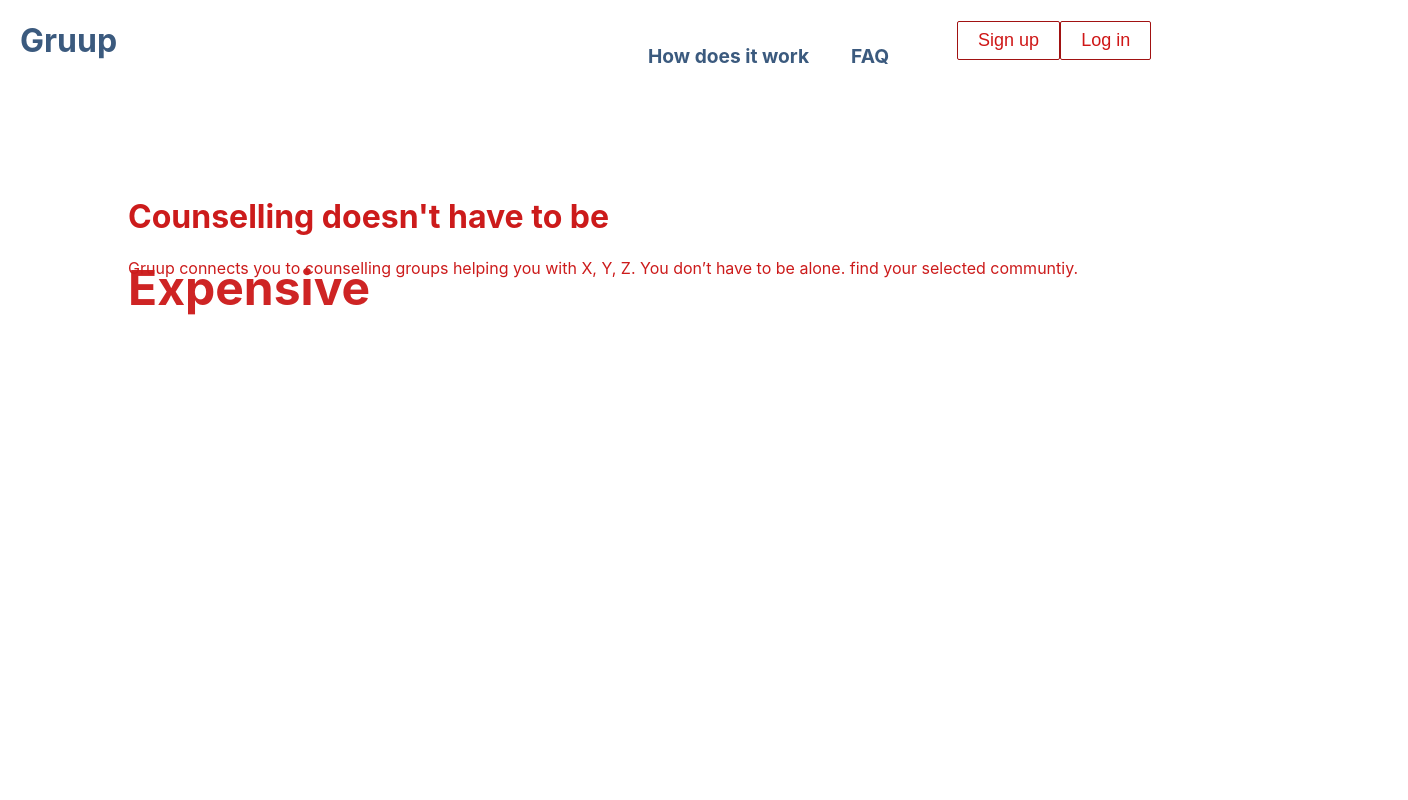
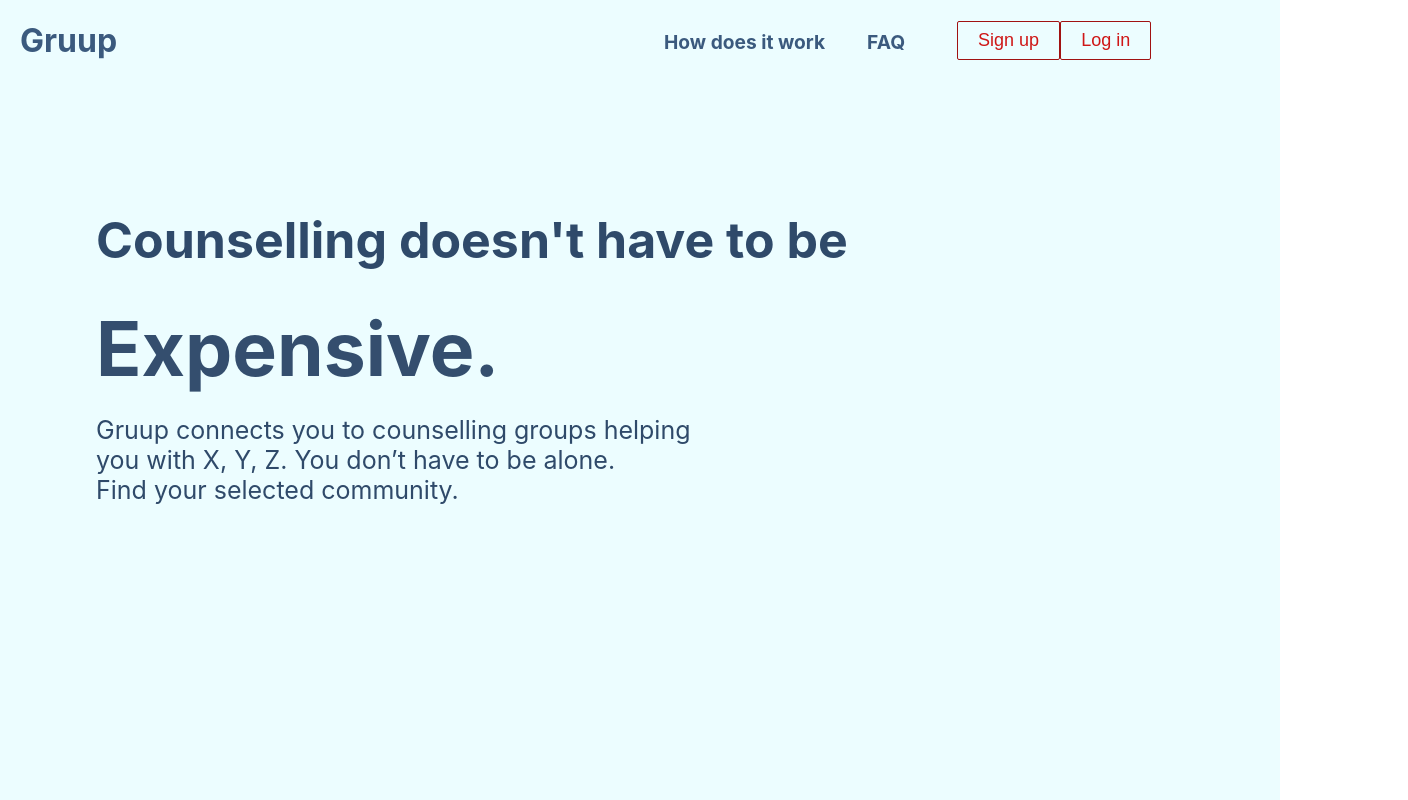
Before and after one commit to kais509/Gruup, a React (Create React App) app in the folder gruup/: page / in a window 1280 px wide. Shown: the top 800 px of the page, 1408 px wide, since content can reach past the window. Built offline with nearby package versions, Linux system fonts and the light colour scheme.

Commit message:
Fixed homepage layout

```diff
--- a/gruup/src/App.css
+++ b/gruup/src/App.css
@@ -1,5 +1,6 @@
 .App {
   text-align: center;
+  background-color: #ECFDFF;
 }
 
 .App-logo {
--- a/gruup/src/App.js
+++ b/gruup/src/App.js
@@ -8,7 +8,9 @@ import Signup from "./components/pages/Signup";
 
 export default function App() {
   return (
-  <>
+    <div className="App">
+
+
    <Router>
        <Navbar />
        <Switch>
@@ -18,8 +20,8 @@ export default function App() {
        </Switch>
 
    </Router>
+   <header className="App-header"> </header>
+  </div>
 
-
-   </>
   );
 }
--- a/gruup/src/components/Button.css
+++ b/gruup/src/components/Button.css
@@ -1,5 +1,6 @@
 :root {
     --primary: rgb(161, 18, 18);
+
   }
 
   .btn {
@@ -8,6 +9,7 @@
     outline: none;
     border: none;
     cursor: pointer;
+
   }
 
   .btn--primary {
@@ -40,4 +42,5 @@
     background: #fff;
     color: #242424;
     transition: 250ms;
+
   }
--- a/gruup/src/components/Button.js
+++ b/gruup/src/components/Button.js
@@ -20,7 +20,7 @@ export const Button = ({
   const checkButtonSize = SIZES.includes(buttonSize) ? buttonSize : SIZES[0];
 
   return (
-    <Link to='/sign-up' className='btn-mobile'>
+    <Link to='/signup' className='btn-mobile'>
       <button
         className={`btn ${checkButtonStyle} ${checkButtonSize}`}
         onClick={onClick}
--- a/gruup/src/components/Navbar.css
+++ b/gruup/src/components/Navbar.css
@@ -49,7 +49,7 @@
   }
 
   .nav-item {
-    height: 9rem;
+    height: 1rem;
 
   }
 
@@ -58,8 +58,9 @@
     display: flex;
     align-items: center;
     text-decoration: none;
-    padding: 0.5rem 1rem;
-    padding-top: 1rem;
+    padding-bottom: 1rem;
+    padding-top: 0.1rem;
+    padding-left: 2rem;
     height: 100%;
   }
 
--- a/gruup/src/components/pages/Home.css
+++ b/gruup/src/components/pages/Home.css
@@ -1,14 +1,18 @@
 .container {
 
     text-align: left;
-    padding-left: 8rem;
+    padding-left: 6rem;
     padding-top: 6rem;
     height: 200px;
-    line-height: 12 rem;
-    color: rgb(204, 27, 27);
+    color: #2F4A6A;
+    font-size: 25px;
+    ;
+
 
   }
-
+.container p{
+  padding-top: 7rem;
+}
 
   .word {
     font-size:3em;
--- a/gruup/src/components/pages/Home.js
+++ b/gruup/src/components/pages/Home.js
@@ -8,13 +8,15 @@ function Home (){
     return (
 
         <div class="container"> <h1> Counselling doesn't have to be</h1>
-        <div class="word w1">Scary</div>
-        <div class="word w2">Expensive</div>
-        <div class="word w3">Isolating</div>
-        <div class="word w4">Difficult</div>
-        <div class="word w5">Problematic</div>
+        <div class="word w1">Scary.</div>
+        <div class="word w2">Expensive.</div>
+        <div class="word w3">Isolating.</div>
+        <div class="word w4">Difficult.</div>
+        <div class="word w5">Problematic.</div>
 
-        <p>Gruup connects you to counselling groups helping you with X, Y, Z.  You don’t have to be alone. find your selected communtiy. </p>
+        <p>
+            Gruup connects you to counselling groups helping<br></br> you with X, Y, Z.  You don’t have to be alone.<br></br> Find your selected community.
+            </p>
 
         </div>
 
```
